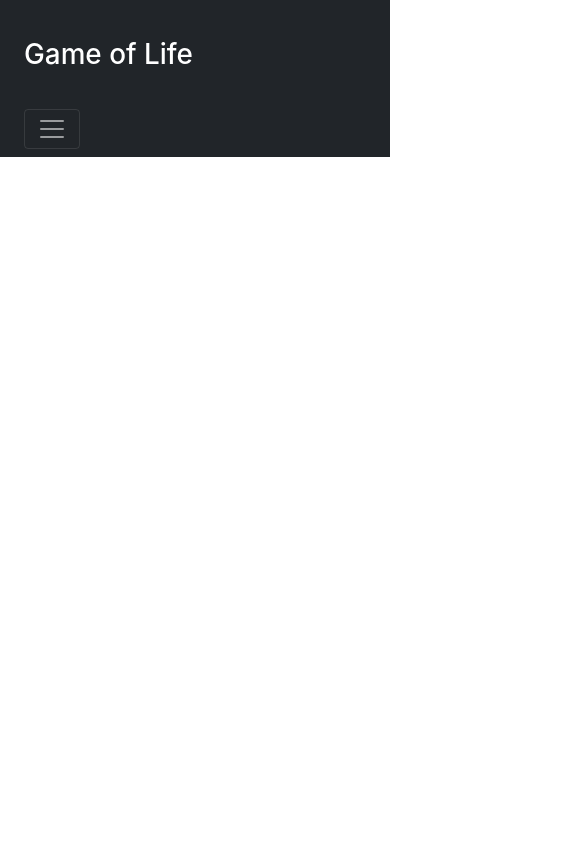
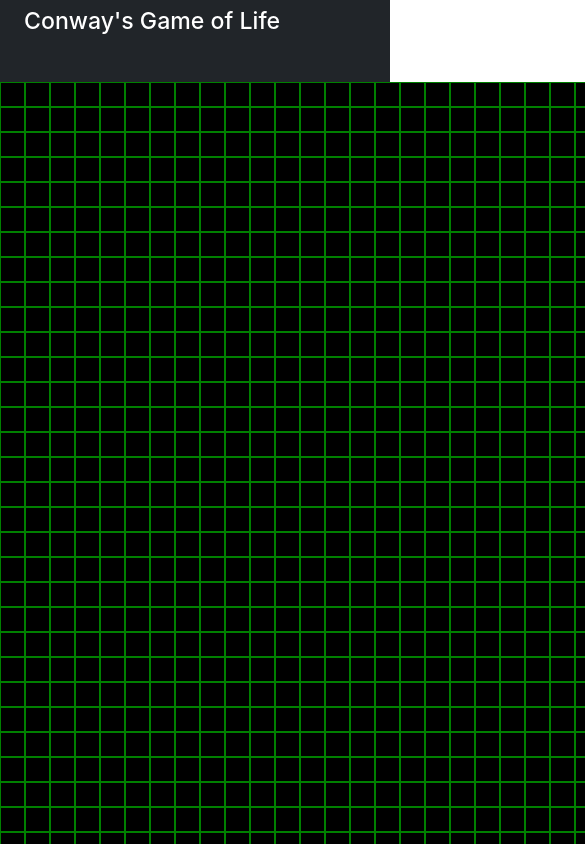
Before and after one commit to EnzoVargas1/game-of-life, a React (Create React App) app: page / in a window 390 px wide. Shown: the top 844 px of the page, 585 px wide, since content can reach past the window. Built offline with nearby package versions, Linux system fonts and the light colour scheme.

Commit message:
working on the logic of the game

```diff
--- a/package.json
+++ b/package.json
@@ -3,10 +3,12 @@
   "version": "0.1.0",
   "private": true,
   "dependencies": {
+    "@material-ui/core": "^4.12.3",
     "@testing-library/jest-dom": "^5.16.1",
     "@testing-library/react": "^12.1.2",
     "@testing-library/user-event": "^13.5.0",
     "bootstrap": "^5.1.3",
+    "immer": "^9.0.12",
     "react": "^17.0.2",
     "react-bootstrap": "^2.1.1",
     "react-dom": "^17.0.2",
--- a/src/components/CellComponent.js
+++ b/src/components/CellComponent.js
@@ -0,0 +1,27 @@
+import React, { useState, useEffect } from 'react';
+import { Col} from 'reactstrap';
+import Box from '@material-ui/core/Box';
+
+const Cell = (props) => {
+    const[color, setColor] = useState(props.color);
+   // const[clicked, setClicked] = useState(false);
+
+   function changeColor(){
+       if(color == "black"){
+           setColor("green");
+       }
+       else{
+           setColor("black");
+       }
+   }
+
+    return(
+        <div onClick={() => changeColor()}>
+        <div style={{border: ' 1px solid green', width:'25px', height:'25px', backgroundColor:color}} >
+
+        </div>
+        </div>
+    );
+}
+
+export default Cell;
--- a/src/components/GridComponent.js
+++ b/src/components/GridComponent.js
@@ -0,0 +1,90 @@
+import React, { useState, useEffect } from 'react';
+import {Button } from 'reactstrap';
+import produce from 'immer';
+import Cell from './CellComponent';
+
+const Grid = (props) => {
+
+const numRows = 61;
+const numCols = 61;
+const operations = [
+  [0, 1],
+  [0, -1],
+  [1, -1],
+  [-1, 1],
+  [1, 1],
+  [-1, -1],
+  [1, 0],
+  [-1, 0]
+];
+
+const[grid, setGrid] = useState(() => {
+  const rows = [];
+  for (let i = 0; i < numRows; i++) {
+       rows.push(Array.from(Array(numCols), () => 'black'));
+   }
+   return rows;
+});
+
+const[start, setStart] = useState(false);
+
+function update(){
+  let newGrid = [];
+  let newRows = [];
+  let neighbors = 0;
+
+  for(let i = 0; i < numRows; i++){
+    newRows.push(Array.from(Array(numCols), () => "black"));
+  }
+  for(let i = 0; i < numCols; i++){
+    newGrid.push(newRows);
+  }
+
+  for(let i = 0; i < numRows; i++){
+    for(let j = 0; j < numCols; j++){
+
+      operations.forEach(([x, y]) => {
+        const newI = x+i;
+        const newJ = y+j;
+
+        if((newI >= 0 && newI < numRows) && (newJ >= 0 && newJ < numCols)){
+           if(grid[newI][newJ] == "green")neighbors++;
+        }
+      })
+
+      if(neighbors < 2 || neighbors > 3){
+        newGrid[i][j] = "black";
+      }
+      else if(neighbors === 3 && grid[i][j] == "black"){
+        newGrid[i][j] = "green";
+      }
+      neighbors = 0;
+    }
+  }
+}
+
+
+
+ //console.log(grid);
+ return(
+    <div style={{display:'grid', gridTemplateColumns:`repeat(${numCols}, 25px)`}}>
+    {grid.map((row, i) => {
+      return(
+        <div key={i}>
+          {row.map((j) => {
+            //update();
+            return(
+            <Cell color = {j}/>
+            );
+          })}
+        </div>
+      );
+
+    })}
+    <Button size='lg' onClick={() => {setStart(!start); console.log(update());}}>start</Button>
+    </div>
+);
+
+}
+
+export default Grid;
--- a/src/components/HeaderComponent.js
+++ b/src/components/HeaderComponent.js
@@ -1,6 +1,5 @@
 import React from 'react';
-import {Nav, Navbar, NavbarToggler, Collapse, NavItem, NavLink, NavbarText,
-  UncontrolledDropdown, DropdownToggle, DropdownMenu, DropdownItem, NavbarBrand, Container} from 'reactstrap';
+import { Navbar, NavbarBrand, Container, Col} from 'reactstrap';
 
 const Header = () =>{
 
@@ -9,15 +8,17 @@ const Header = () =>{
        <Navbar
     color="dark"
     dark
-    expand="xl"
+    expand="sm"
   >
      <Container>
-    <NavbarBrand href="/" className="col-sm-12 offset-md-3">
-      <br/>
-      <h1>Game of Life</h1>
-      <br/>
+    <Col md={{
+        offset: 4,
+        size: 'auto'
+      }}>
+    <NavbarBrand>
+      <h3>Conway's Game of Life</h3>
     </NavbarBrand>
-    <NavbarToggler onClick={function noRefCheck(){}} />
+    </Col>
     </Container>
   </Navbar>
 
--- a/src/components/MainComponent.js
+++ b/src/components/MainComponent.js
@@ -1,5 +1,7 @@
 import React, { Component } from 'react';
 import Header from './HeaderComponent.js';
+import Grid from './GridComponent.js';
+import Cell from './CellComponent.js';
 
 class Main extends Component{
 
@@ -11,6 +13,7 @@ class Main extends Component{
          return(
             <div>
              <Header/>
+             <Grid/>
              </div>
          );
      }
```
Also changed, not shown: src/App.css (+17 -0 lines), 1 other file (tests, documents, lock files or other folders).
